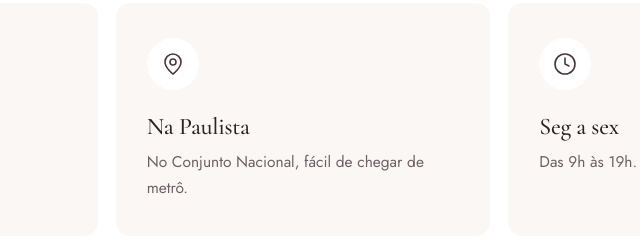
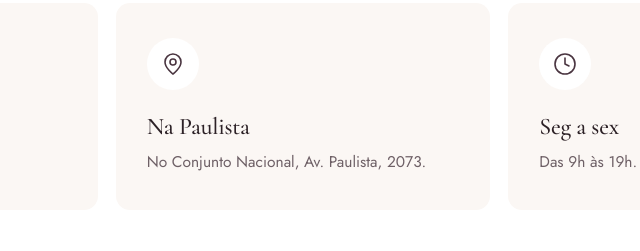
Before and after one commit to ViniSan25/demos, a plain HTML site: page dra-monique-miranda/index.html in a window 1280 px wide. Shown: the part 1623-1874 px from the top of the page, 337-977 px from the left. Drawn offline with nearby package versions, Linux system fonts and the light colour scheme.

Commit message:
Dra. Monique: remove suposição sobre metrô

```diff
--- a/dra-monique-miranda/index.html
+++ b/dra-monique-miranda/index.html
@@ -306,7 +306,7 @@ footer a:hover{text-decoration:underline}
       <article class="servico"><div class="icone"><svg viewBox="0 0 24 24"><path d="M8 3h8v3a4 4 0 0 1-8 0zM12 10v11M9 13h6M9.500 16.500h5M10.500 20h3"/></svg></div><h3>Reabilitação oral</h3><p>Devolver função e estética com naturalidade.</p></article>
       <article class="servico"><div class="icone"><svg viewBox="0 0 24 24"><path d="M11 3l2 5.500 5.500 2-5.500 2L11 18l-2-5.500-5.500-2 5.500-2z"/><path d="M19 15v5M16.500 17.500h5"/></svg></div><h3>Planejamento</h3><p>Estudo de cada caso antes de começar.</p></article>
       <article class="servico"><div class="icone"><svg viewBox="0 0 24 24"><path d="M20 21v-2a4 4 0 0 0-4-4H8a4 4 0 0 0-4 4v2"/><circle cx="12" cy="7" r="4"/></svg></div><h3>Atendimento particular</h3><p>Consulta com tempo e atenção.</p></article>
-      <article class="servico"><div class="icone"><svg viewBox="0 0 24 24"><path d="M20 10c0 6-8 12-8 12S4 16 4 10a8 8 0 0 1 16 0z"/><circle cx="12" cy="10" r="3"/></svg></div><h3>Na Paulista</h3><p>No Conjunto Nacional, fácil de chegar de metrô.</p></article>
+      <article class="servico"><div class="icone"><svg viewBox="0 0 24 24"><path d="M20 10c0 6-8 12-8 12S4 16 4 10a8 8 0 0 1 16 0z"/><circle cx="12" cy="10" r="3"/></svg></div><h3>Na Paulista</h3><p>No Conjunto Nacional, Av. Paulista, 2073.</p></article>
       <article class="servico"><div class="icone"><svg viewBox="0 0 24 24"><circle cx="12" cy="12" r="10"/><path d="M12 6v6l4 2"/></svg></div><h3>Seg a sex</h3><p>Das 9h às 19h.</p></article>
     </div>
   </div>
```
